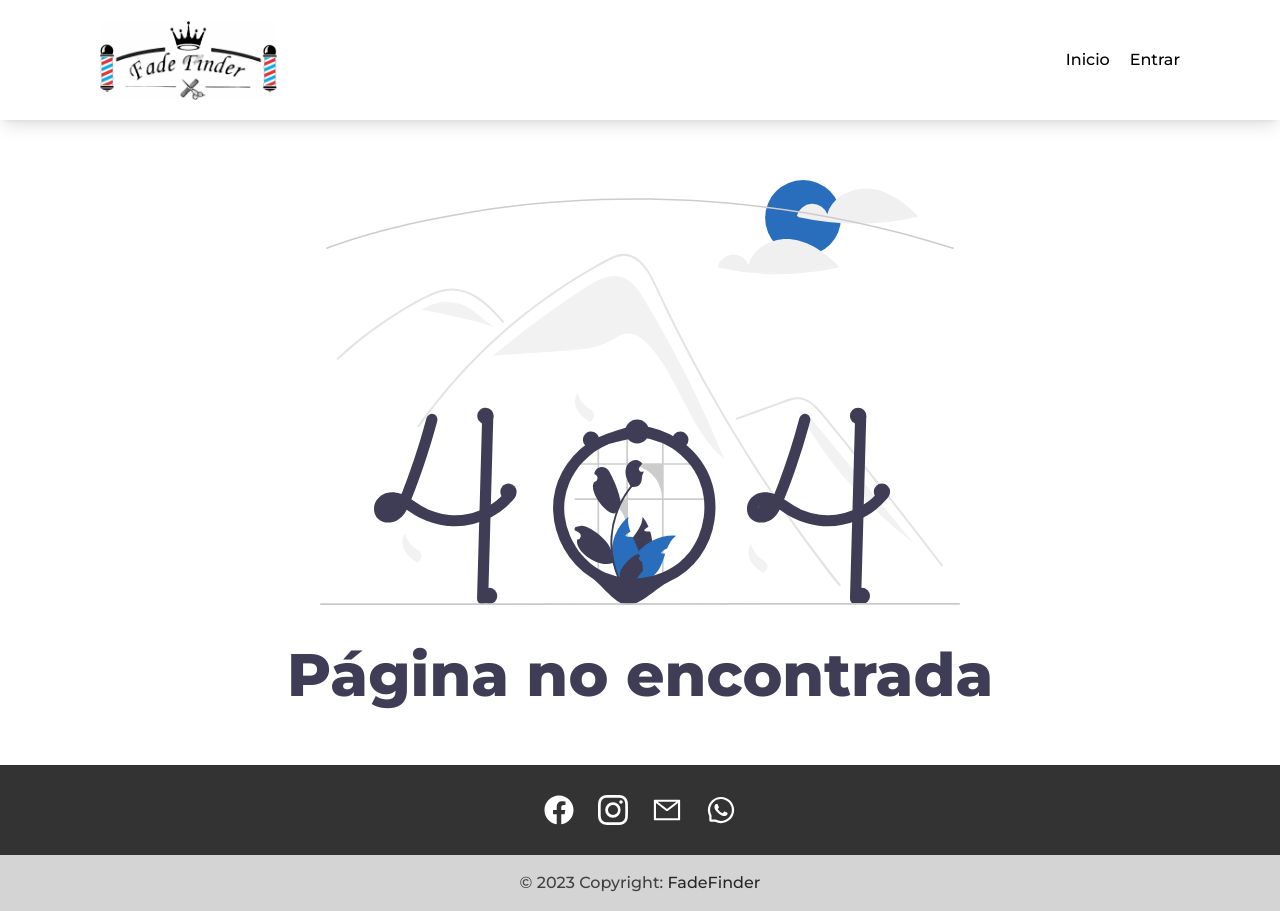
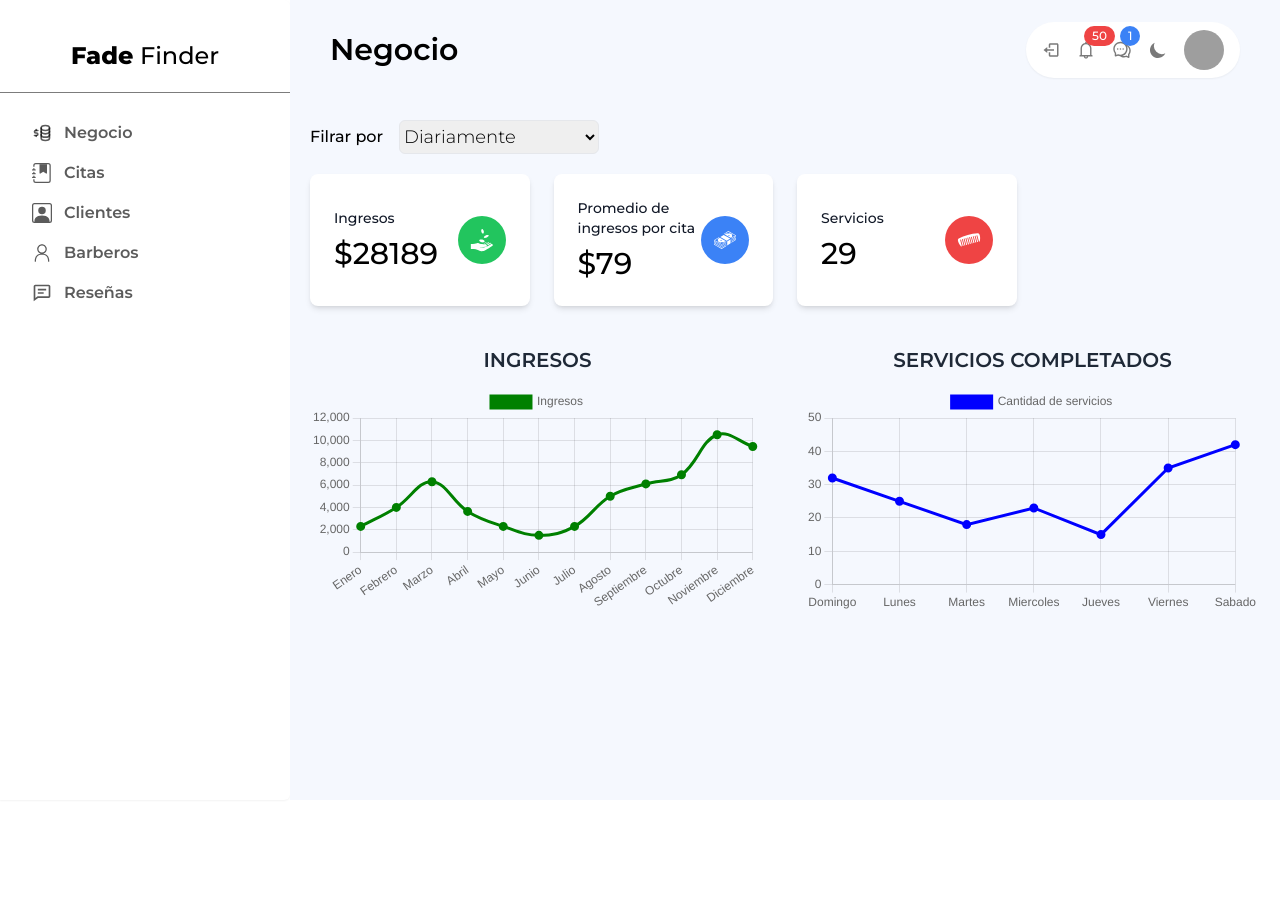
Before and after one commit to fade-finder/fade-finder, a React (Vite) app in the folder frontend/: page /dashboard in a window 1280 px wide. After the commit the page ends 800 px from the top, so only its background shows below. Built offline with nearby package versions, Linux system fonts and the light colour scheme; grey boxes are pictures that could not be loaded.

Commit message:
Se modifico el App.jsx, cambiando la ruta del dashboard y el nombre del Layout

```diff
--- a/frontend/src/App.jsx
+++ b/frontend/src/App.jsx
@@ -7,7 +7,7 @@ import Login from './pages/Login'
 import Register from './pages/Register'
 import NoPage from './pages/NoPage'
 import Perfil from './pages/Perfil'
-import LayoutAdmin from './components/LayoutAdmin'
+import LayoutDashboard from './components/LayoutDashboard'
 import Barberos from './pages/Barberos'
 import Clientes from './pages/Clientes'
 import Citas from './pages/Citas'
@@ -16,7 +16,7 @@ import Resenas from './pages/Resenas'
 
 function App() {
 	const usuario = {
-		rol: 1
+		rol: 1,
 	}
 	return (
 		<BrowserRouter>
@@ -24,7 +24,7 @@ function App() {
 				{/* plantilla header y footer */}
 				<Route path='/' element={<Layout />}>
 					<Route index element={<LandingPage />} />
-          <Route path='*' element={<NoPage />} />
+					<Route path='*' element={<NoPage />} />
 				</Route>
 				{/* plantilla limpia */}
 				<Route>
@@ -33,7 +33,7 @@ function App() {
 					<Route path='/perfil' element={<Perfil />} />
 				</Route>
 				{/* Plantilla con dashboard */}
-				<Route path='/admin' element={<LayoutAdmin />}>
+				<Route path='/dashboard' element={<LayoutDashboard />}>
 					<Route index element={<Negocio />} />
 					<Route path='negocio' element={<Negocio />} />
 					<Route path='citas' element={<Citas />} />
@@ -46,7 +46,4 @@ function App() {
 	)
 }
 
-// COMENTARIOS
-// El path = '*' significa cualquier ruta que no exista
-
 export default App
--- a/frontend/src/components/LayoutAdmin.jsx
+++ b/frontend/src/components/LayoutDashboard.jsx
@@ -1,8 +1,8 @@
-import Dashboard from '../components/Dashboard'
+import Dashboard from './Dashboard'
 // Hooks
 import { Outlet } from 'react-router-dom'
 
-const LayoutAdmin = () => {
+const LayoutDashboard = () => {
 	return (
 		<div>
 			<Dashboard />
@@ -11,4 +11,4 @@ const LayoutAdmin = () => {
 	)
 }
 
-export default LayoutAdmin
+export default LayoutDashboard
```
